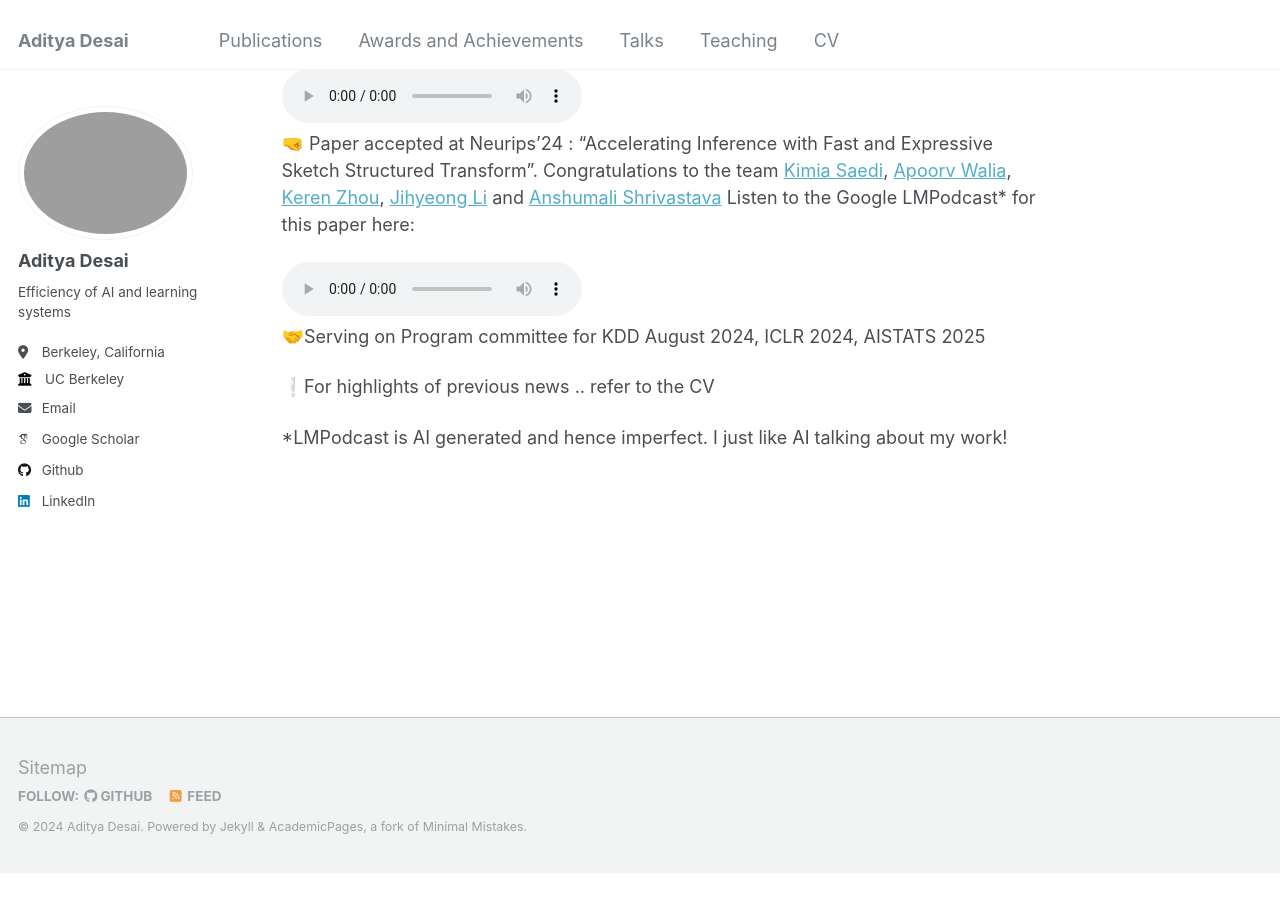
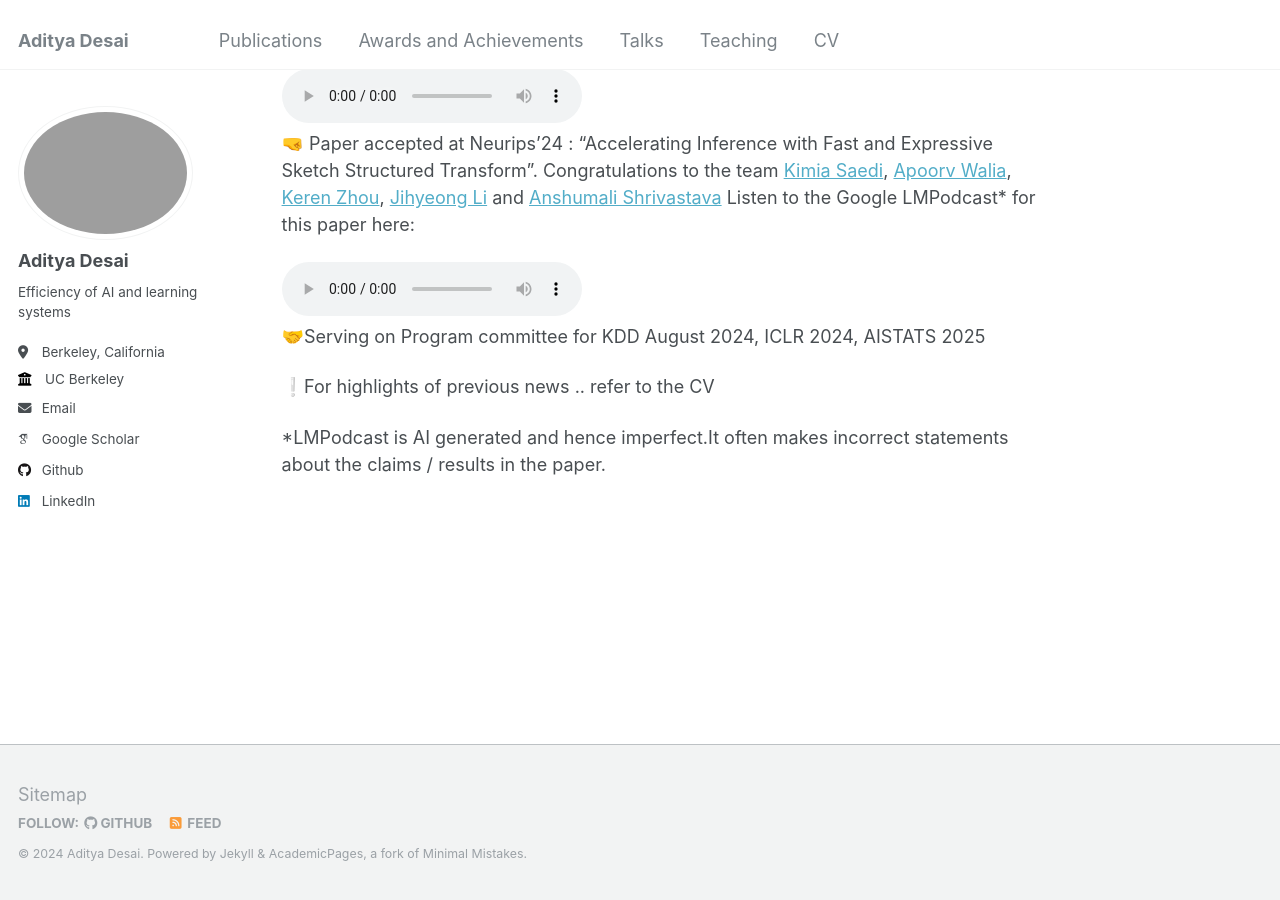
Before and after one commit to apd10/apd10.github.io, a Jekyll site: the page built from _pages/about.md, in a window 1280 px wide and 900 px high, scrolled down 545 px. Built offline with Jekyll 4.4.1, drawn with Linux system fonts in a browser that asks for light colours; some web fonts are replaced; before the commit the page ends 1418 px from its top, so only the background shows below that.

Commit message:
Update about.md

```diff
--- a/_pages/about.md
+++ b/_pages/about.md
@@ -29,4 +29,4 @@ In a previous life, I used to be strategist at [Tower Research Capital](https://
 
 ❕For highlights of previous news .. refer to the CV
 
-*LMPodcast is AI generated and hence imperfect. I just like AI talking about my work!
+*LMPodcast is AI generated and hence imperfect.It often makes incorrect statements about the claims / results in the paper.
```
